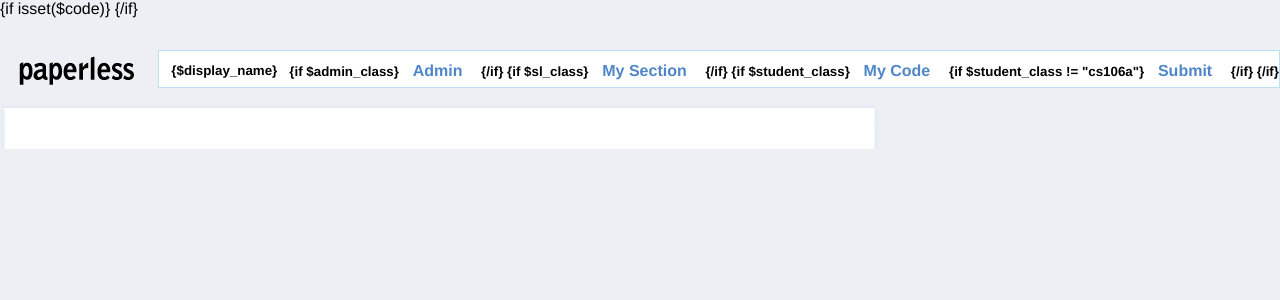
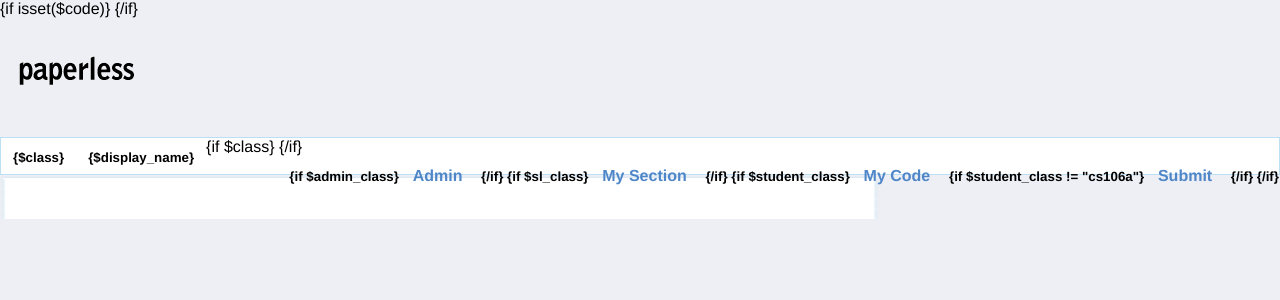
Before and after one commit to jkeesh/paperless, a PHP site: page /paperless/views/templates/header.html in a window 1280 px wide. Shown: the top 300 px of the page. Run offline with PHP 8.4, Linux system fonts and the light colour scheme; some libraries are stand-ins or nearby versions.

Commit message:
show class in header bar

```diff
--- a/controllers/admin.php
+++ b/controllers/admin.php
@@ -12,7 +12,7 @@
 
 			// assign template variables
 			$this->smarty->assign("sls", $sls);
-			$this->smarty->assign("class", htmlentities($class));
+			$this->smarty->assign("class", strtoupper(htmlentities($class)));
 
 			// display the template
 			$this->smarty->display('admin.html');
--- a/controllers/sectionleader.php
+++ b/controllers/sectionleader.php
@@ -36,7 +36,7 @@
 
 			// assign template variables
 			$this->smarty->assign("assignments", $assns);
-			$this->smarty->assign("class", htmlentities($class));
+			$this->smarty->assign("class", strtoupper(htmlentities($class)));
 			$this->smarty->assign("sl", $sectionleader);
 
 			// display the template
--- a/controllers/student.php
+++ b/controllers/student.php
@@ -104,7 +104,7 @@
 			// assign template vars
 			if(count($all) > 0) // do not show any links if there are no files
 				$this->smarty->assign("information", $information);
-			$this->smarty->assign("class", htmlentities($class));
+			$this->smarty->assign("class", strtoupper(htmlentities($class)));
 			$this->smarty->assign("student", Model::getDisplayName($student));
 
 			// display the template
--- a/controllers/submit.php
+++ b/controllers/submit.php
@@ -18,7 +18,7 @@
 
 			// assign template variables
 			$this->smarty->assign("assignments", $assns);
-			$this->smarty->assign("class", $class);
+			$this->smarty->assign("class", strtoupper($class));
 			$this->smarty->assign("name", Model::getDisplayName(USERNAME));
 
 			$sourcelist = ".java";
--- a/controllers/upload.php
+++ b/controllers/upload.php
@@ -120,7 +120,7 @@
 
 
 			$this->smarty->assign("name", Model::getDisplayName(USERNAME));
-			$this->smarty->assign("class", $class);
+			$this->smarty->assign("class", strtoupper($class));
 			$this->smarty->assign("dir", $dirname);
 			$this->smarty->assign("assn", $assn_name);
 			$this->smarty->assign("student", USERNAME);
--- a/static/css/style.css
+++ b/static/css/style.css
@@ -243,6 +243,14 @@
 	border: 1px solid #bddff3;
 }
 
+#classname{
+	font-family: Helvetica;
+    font-size: 10pt;
+    font-weight: bold;
+    padding: 12px;
+    float: left;
+}
+
 #name {
     font-family: Helvetica;
     font-size: 10pt;
--- a/views/templates/header.html
+++ b/views/templates/header.html
@@ -34,6 +34,9 @@
     <div id="container{if isset($code)}-code{/if}">
         <div id="logo"><a href="{$root_url}" id="logo-link"></a></div>
         <div id="user" {if isset($code)}class="user-code"{/if}>
+			{if $class}
+			<div id="classname">{$class}</div>
+			{/if}
             <div id="name">{$display_name}</div>
             <div id="nav">
                 {if $admin_class}
--- a/views/templates/student.html
+++ b/views/templates/student.html
@@ -5,7 +5,7 @@
 		{if $nofiles}
 		<div>No Assignment Files Yet!</div>
 		{/if}
-		{if $nosl and $class != "cs109l"}
+		{if $nosl and $class != "CS109L"}
 		<div style="padding: 10px; font-weight: bold;">It appears that you do not have a section leader. Please contact the TA.</div>
 		{/if}
         {foreach from=$information item=assignment}
```
